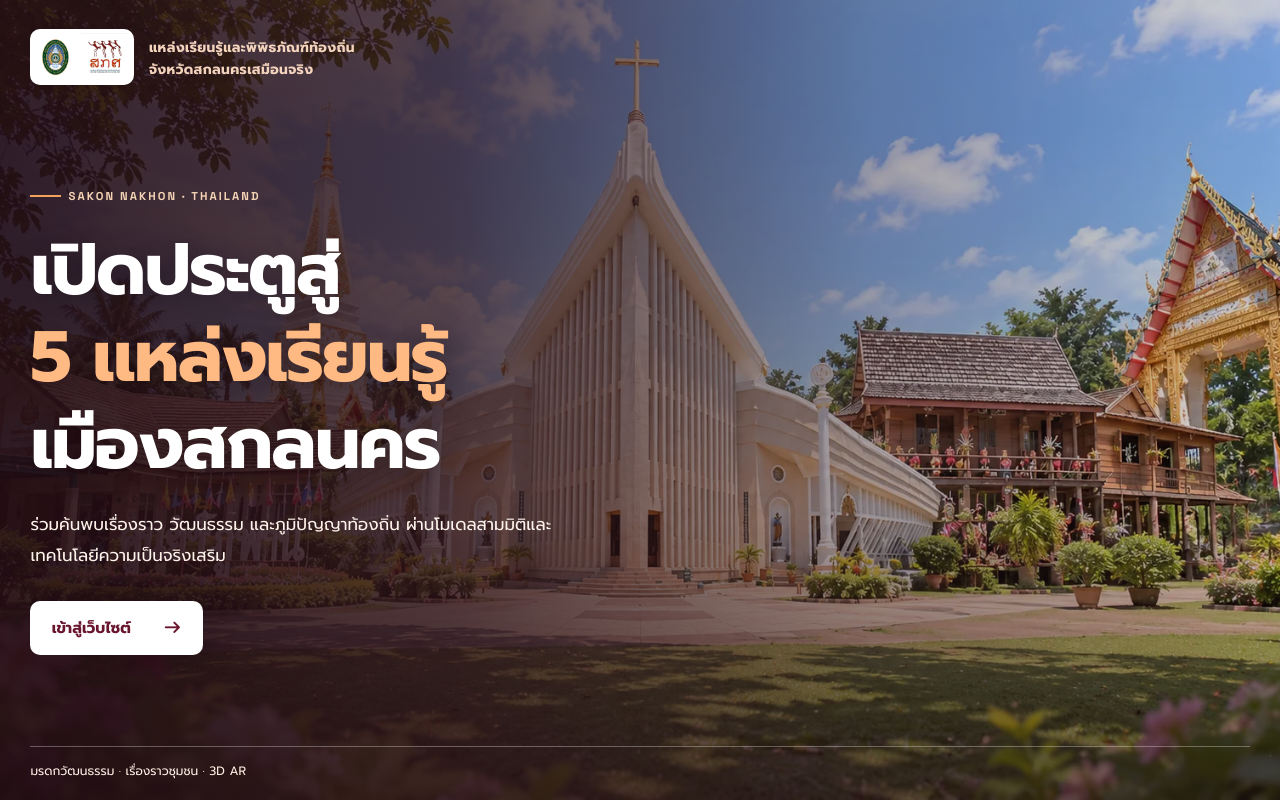
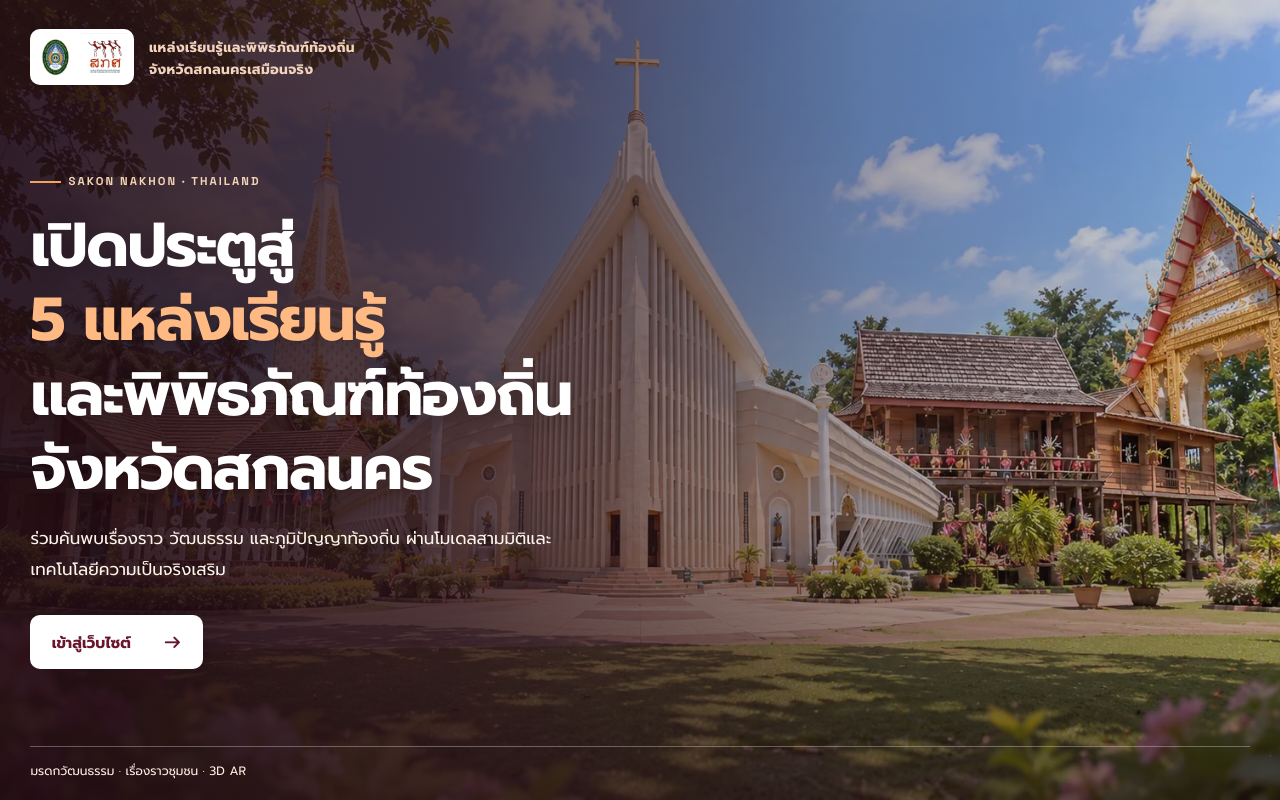
Before and after one commit to fufu4826/allAR, a Next.js app in the folder web/: page / in a window 1280 px wide. Built offline with nearby package versions, Linux system fonts and the light colour scheme; no server answers; the database is empty.

Commit message:
หน้าแรก: หัวข้อ 5 แหล่งเรียนรู้และพิพิธภัณฑ์ท้องถิ่น จังหวัดสกลนคร (#59)
Co-authored-by: nitipatja66 <nitipat.ja66@snru.ac.th>

```diff
--- a/web/src/app/(site)/cover.css
+++ b/web/src/app/(site)/cover.css
@@ -24,8 +24,12 @@ html:has(.welcome-cover), body:has(.welcome-cover) { overscroll-behavior:none; }
 .welcome-eyebrow { display:inline-flex; align-items:center; gap:.65em; color:#f5d4b6; font-family:var(--font-tech); font-size:.75em; font-weight:700; letter-spacing:.18em; }
 .welcome-eyebrow span { width:2.7em; height:2px; background:#f4a35d; }
 /* Also capped by the height (three lines must fit with the rest on a short screen). */
-.welcome-content h2 { margin:.3em 0; color:white; font-size:min(4.7em,11.5vh); line-height:1.22; font-weight:700; letter-spacing:-.025em; text-shadow:0 3px 24px rgba(0,0,0,.24); }
+.welcome-content h2 { margin:.3em 0; color:white; font-size:min(4em,9.6vh); line-height:1.22; font-weight:700; letter-spacing:-.025em; text-shadow:0 3px 24px rgba(0,0,0,.24); }
 .welcome-content h2 em { font-style:normal; color:#ffb982; }
+/* Thai has no spaces between words: lines may break only between these phrases. */
+.welcome-phrase { white-space:nowrap; }
+/* The site-wide `h2 span` accent colour must not reach the white lines of the cover heading. */
+.welcome-content h2 span.welcome-phrase { color:inherit; }
 .welcome-content p { max-width:33em; font-size:1.1em; line-height:1.85; color:#fff4eb; margin-bottom:1.75em; }
 .welcome-enter { display:inline-flex; align-items:center; gap:2.1em; padding:.95em 1.4em; border-radius:.65em; background:#fff; color:#68152d; font-size:1em; font-weight:700; box-shadow:0 10px 30px #19090e40; }
 .welcome-enter:hover { background:#fff2e7; transform:translateY(-2px); }
@@ -35,7 +39,7 @@ html:has(.welcome-cover), body:has(.welcome-cover) { overscroll-behavior:none; }
 .welcome-bottom i { margin-left:7px; }
 @media(max-width:700px) { .welcome-cover { background-position:55% center; } .welcome-overlay { background:linear-gradient(90deg,rgba(34,12,20,.86),rgba(34,12,20,.52)),linear-gradient(0deg,rgba(32,13,17,.6),transparent 65%); } .welcome-inner { --u:clamp(13px,min(3.9vw,2.1vh),16px); width:calc(100% - 40px); } .welcome-brand { padding:20px 0; } .welcome-brand-text strong { font-size:1em; } .welcome-content { padding:2em 0; } .welcome-content h2 { font-size:min(clamp(2.25rem,9vw,3.6rem),9vh); } .welcome-bottom { align-items:flex-start; flex-direction:column; gap:8px; } }
 /* 3:4 and other portrait tablets: the cover has height to spare, so the heading may grow with the width. */
-@media (min-width:701px) and (max-aspect-ratio:4/5) { .welcome-inner { --u:clamp(13px,2.1vw,24px); } .welcome-content h2 { font-size:min(4.7em,9vh); } }
+@media (min-width:701px) and (max-aspect-ratio:4/5) { .welcome-inner { --u:clamp(13px,2.1vw,24px); } .welcome-content h2 { font-size:min(4em,7.6vh); } }
 /* Short windows (small laptops, phones held sideways): tighter spacing, no bottom strip. */
 @media (max-height:620px) {
   .welcome-brand { padding:1.1em 0; }
--- a/web/src/components/WelcomeCover.tsx
+++ b/web/src/components/WelcomeCover.tsx
@@ -32,9 +32,10 @@ export default function WelcomeCover() {
           <h2 id="welcome-title">
             เปิดประตูสู่
             <br />
-            <em>5 แหล่งเรียนรู้</em>
+            <em className="welcome-phrase">5 แหล่งเรียนรู้</em><wbr />
+            <span className="welcome-phrase">และพิพิธภัณฑ์ท้องถิ่น</span>
             <br />
-            เมืองสกลนคร
+            <span className="welcome-phrase">จังหวัดสกลนคร</span>
           </h2>
           <p>ร่วมค้นพบเรื่องราว วัฒนธรรม และภูมิปัญญาท้องถิ่น ผ่านโมเดลสามมิติและเทคโนโลยีความเป็นจริงเสริม</p>
           <Link className="welcome-enter" href="/map">
```
